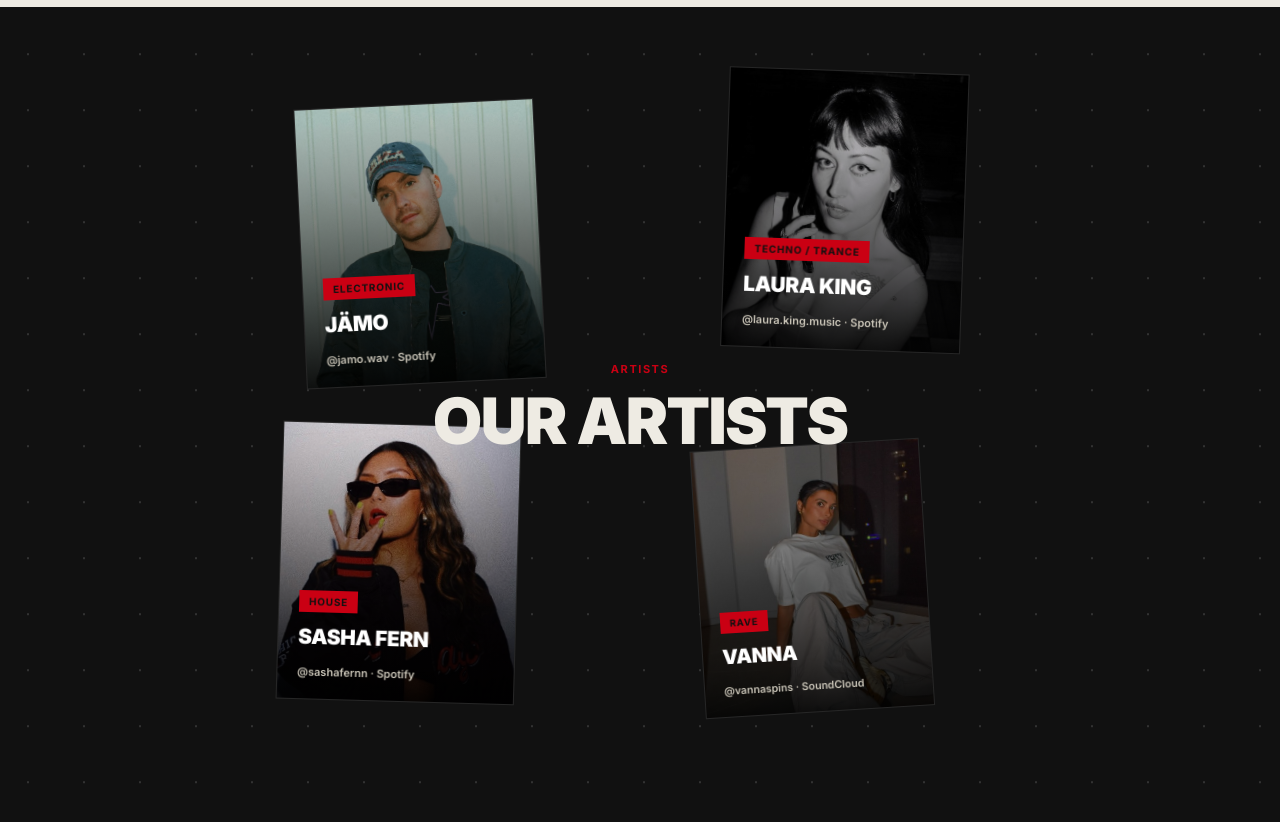
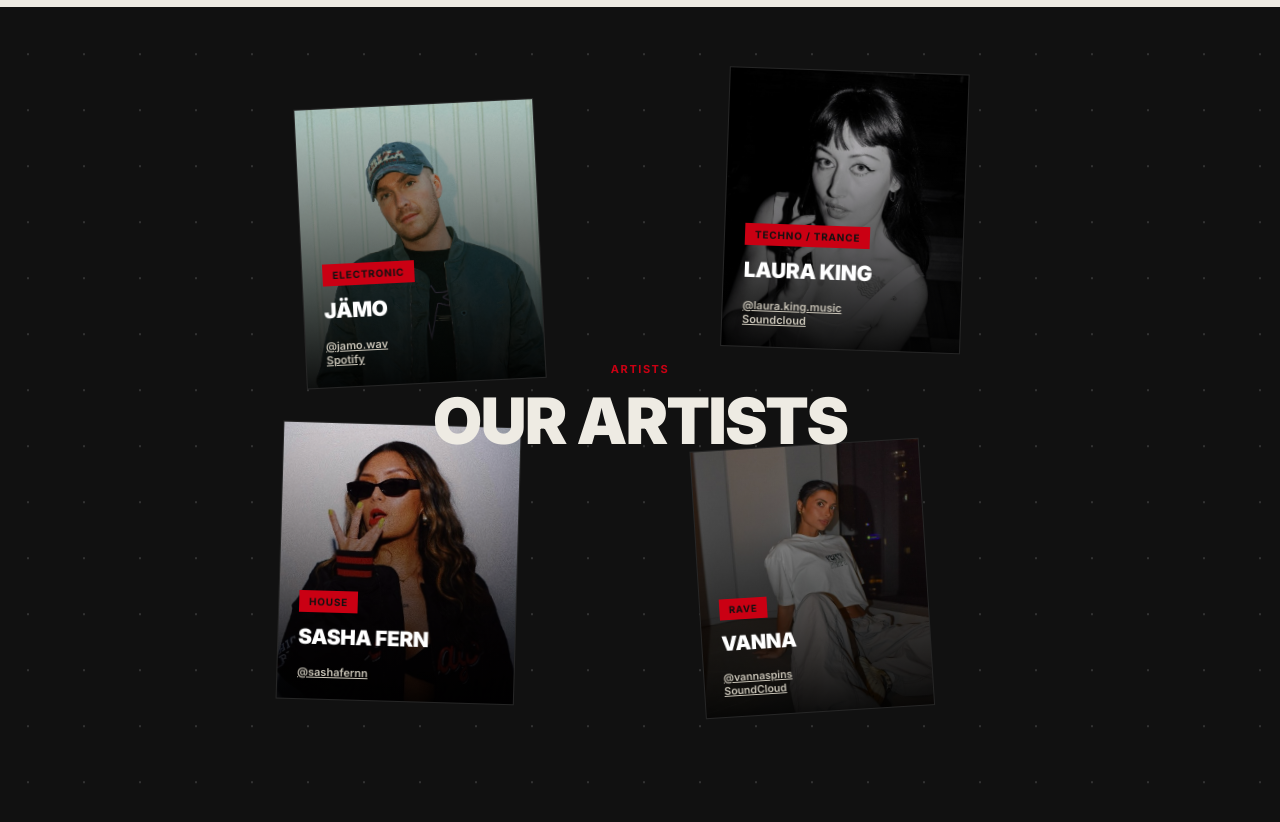
Before and after one commit to richhdev/happen-prototype, a Next.js app: page / in a window 1280 px wide. Shown: the part 9341-10163 px from the top of the page. Built offline with nearby package versions, Linux system fonts and the light colour scheme; no server answers.

Commit message:
Artists Section - add instagramm and spotify links. tidy inline styles

```diff
--- a/components/Artists.jsx
+++ b/components/Artists.jsx
@@ -1,6 +1,11 @@
 "use client";
 import { useRef, useState } from "react";
-import { motion, useScroll, useTransform, useMotionTemplate } from "motion/react";
+import {
+  motion,
+  useScroll,
+  useTransform,
+  useMotionTemplate,
+} from "motion/react";
 import { asset, EASE } from "@/lib/data";
 
 const cssEase = "cubic-bezier(.16,1,.3,1)";
@@ -11,28 +16,40 @@ const ARTISTS = [
     name: "JÄMO",
     img: asset("/assets/artist-jamo.jpg"),
     desc: "Australian DJ, producer and founder of Critical Feeling — recognised for a euphoric, emotionally charged sound and electrifying live sets. An official Calvin Harris remix and standout appearances at Let Them Eat Cake, Beyond The Valley and A3 Festival.",
-    handle: "@jamo.wav · Spotify",
+    instagramHandle: "@jamo.wav",
+    instagram: "https://instagram.com/jamo.wav",
+    musicHandle: "Spotify",
+    music: "https://open.spotify.com/artist/5BatmKqX0n63qHXQTcKoPr",
   },
   {
     genre: "Techno / Trance",
     name: "Laura King",
     img: asset("/assets/artist-laura-king.jpg"),
     desc: "A leading force in Australia's contemporary techno/trance scene, bridging global trends and local flavour. High-energy sets blending hard dance, groove techno, hip hop vocals and psychedelic trance.",
-    handle: "@laura.king.music · Spotify",
+    instagramHandle: "@laura.king.music",
+    instagram: "https://instagram.com/laura.king.music",
+    musicHandle: "Soundcloud",
+    music: "https://soundcloud.com/laurakingofficial",
   },
   {
     genre: "House",
     name: "Sasha Fern",
     img: asset("/assets/artist-sasha-fern.jpg"),
     desc: "Known for all things steezy, in style and in sound. A tasteful flow of Tech & Latino House, Jackin', Garage and bouncy rhythms. Has warmed up for Peggy Gou, Sharam Jey and Boys Noize.",
-    handle: "@sashafernn · Spotify",
+    instagramHandle: "@sashafernn",
+    instagram: "https://instagram.com/sashafernn",
+    musicHandle: "Soundcloud",
+    music: "",
   },
   {
     genre: "Rave",
     name: "Vanna",
     img: asset("/assets/artist-vanna.jpg"),
     desc: 'Melbourne-based, self-described "Naarm/Melbourne Rave Chic" and "bpm pusher." Has played Revolver Upstairs and venues in Paris and Dortmund.',
-    handle: "@vannaspins · SoundCloud",
+    instagramHandle: "@vannaspins",
+    instagram: "https://instagram.com/vannaspins",
+    musicHandle: "SoundCloud",
+    music: "https://soundcloud.com/vannaspins",
   },
 ];
 
@@ -55,10 +72,22 @@ function progresses(p, i) {
 
 function ArtistCard({ ar, i, progress, bioOpen, active, onClick }) {
   const s = SCATTER[i];
-  const txv = useTransform(progress, (p) => { const { p_i, a } = progresses(p, i); return s.sx * a + s.ex * p_i; });
-  const tyv = useTransform(progress, (p) => { const { p_i, a } = progresses(p, i); return `calc(${s.sy * a}px + (50vh - 160px) * ${s.ey * p_i})`; });
-  const tzv = useTransform(progress, (p) => { const { a } = progresses(p, i); return s.sz * a; });
-  const rotv = useTransform(progress, (p) => { const { p_i } = progresses(p, i); return s.r * (1 - p_i * 0.6); });
+  const txv = useTransform(progress, (p) => {
+    const { p_i, a } = progresses(p, i);
+    return s.sx * a + s.ex * p_i;
+  });
+  const tyv = useTransform(progress, (p) => {
+    const { p_i, a } = progresses(p, i);
+    return `calc(${s.sy * a}px + (50vh - 160px) * ${s.ey * p_i})`;
+  });
+  const tzv = useTransform(progress, (p) => {
+    const { a } = progresses(p, i);
+    return s.sz * a;
+  });
+  const rotv = useTransform(progress, (p) => {
+    const { p_i } = progresses(p, i);
+    return s.r * (1 - p_i * 0.6);
+  });
   const transform = useMotionTemplate`translate(-50%,-50%) translate3d(${txv}px, ${tyv}, ${tzv}px) rotate(${rotv}deg)`;
 
   return (
@@ -82,38 +111,93 @@ function ArtistCard({ ar, i, progress, bioOpen, active, onClick }) {
         willChange: "transform",
       }}
     >
-      <div
-        style={{
-          position: "absolute",
-          inset: 0,
-          display: "flex",
-          flexDirection: "column",
-          justifyContent: "flex-end",
-          padding: "90px 20px 20px",
-          pointerEvents: "none",
-          background: "linear-gradient(0deg, rgba(0,0,0,.92) 0%, rgba(0,0,0,.55) 42%, rgba(0,0,0,.05) 100%)",
-        }}
-      >
-        <div style={{ display: "inline-block", alignSelf: "flex-start", fontSize: 10, fontWeight: 700, letterSpacing: ".08em", textTransform: "uppercase", color: "#111", background: "#CA0013", padding: "5px 10px", marginBottom: 12 }}>
-          {ar.genre}
-        </div>
-        <h3 style={{ fontSize: 21, fontWeight: 900, letterSpacing: "-.02em", textTransform: "uppercase", color: "#fff", margin: "0 0 8px" }}>{ar.name}</h3>
+      <div className="artist-overlay">
+        <div className="artist-badge">{ar.genre}</div>
+        <h3 className="artist-name">{ar.name}</h3>
         <p
+          className="artist-desc"
           style={{
-            fontSize: 12.5,
-            color: "#dedad0",
-            lineHeight: 1.55,
-            margin: "0 0 8px",
             opacity: bioOpen ? 1 : 0,
             maxHeight: bioOpen ? 200 : 0,
-            overflow: "hidden",
             transition: `opacity 420ms ${cssEase}, max-height 420ms ${cssEase}`,
           }}
         >
           {ar.desc}
         </p>
-        <div style={{ fontSize: 11, color: "#c9c4b7", fontWeight: 600 }}>{ar.handle}</div>
+
+        {ar.instagram && ar.instagramHandle && (
+          <div style={{ fontSize: 11, color: "#c9c4b7", fontWeight: 600 }}>
+            <a
+              href={ar.instagram}
+              target="_blank"
+              rel="noopener noreferrer"
+              style={{ fontSize: 11, color: "#c9c4b7", fontWeight: 600 }}
+            >
+              {ar.instagramHandle}
+            </a>
+          </div>
+        )}
+
+        {ar.music && ar.musicHandle && (
+          <div style={{ fontSize: 11, color: "#c9c4b7", fontWeight: 600 }}>
+            <a
+              href={ar.music}
+              target="_blank"
+              rel="noopener noreferrer"
+              style={{ fontSize: 11, color: "#c9c4b7", fontWeight: 600 }}
+            >
+              {ar.musicHandle}
+            </a>
+          </div>
+        )}
       </div>
+      <style jsx>{`
+        .artist-overlay {
+          position: absolute;
+          inset: 0;
+          display: flex;
+          flex-direction: column;
+          justify-content: flex-end;
+          padding: 90px 20px 20px;
+          pointer-events: none;
+          background: linear-gradient(
+            0deg,
+            rgba(0, 0, 0, 0.92) 0%,
+            rgba(0, 0, 0, 0.55) 42%,
+            rgba(0, 0, 0, 0.05) 100%
+          );
+        }
+
+        .artist-badge {
+          display: inline-block;
+          align-self: flex-start;
+          font-size: 10px;
+          font-weight: 700;
+          letter-spacing: 0.08em;
+          text-transform: uppercase;
+          color: #111;
+          background: #ca0013;
+          padding: 5px 10px;
+          margin-bottom: 12px;
+        }
+
+        .artist-name {
+          font-size: 21px;
+          font-weight: 900;
+          letter-spacing: -0.02em;
+          text-transform: uppercase;
+          color: #fff;
+          margin: 0 0 8px;
+        }
+
+        .artist-desc {
+          fontSize: 12.5;
+          color: #dedad0;
+          lineHeight: 1.55;
+          margin: 0 0 8px;
+          overflow: hidden:
+        }
+      `}</style>
     </motion.div>
   );
 }
@@ -144,8 +228,8 @@ export default function Artists() {
   };
 
   return (
-    <section id="b-artists" style={{ background: "#111" }}>
-      <div ref={containerRef} style={{ height: "160vh" }}>
+    <section id="b-artists" className="artists-section">
+      <div ref={containerRef} className="artists-shell">
         <motion.div
           style={{
             position: "sticky",
@@ -155,7 +239,8 @@ export default function Artists() {
             overflow: "hidden",
             perspective: "1400px",
             perspectiveOrigin: "50% 45%",
-            backgroundImage: "radial-gradient(rgba(255,255,255,.14) 1.5px, transparent 1.5px)",
+            backgroundImage:
+              "radial-gradient(rgba(255,255,255,.14) 1.5px, transparent 1.5px)",
             backgroundSize: "56px 56px",
             backgroundPositionX: "0px",
             backgroundPositionY: bgY,
@@ -173,15 +258,24 @@ export default function Artists() {
               transform: "translate(-50%,-50%)",
               textAlign: "center",
               zIndex: 20,
+              pointerEvents: "none",
             }}
           >
-            <span style={{ display: "block", fontSize: 11, fontWeight: 700, letterSpacing: ".14em", textTransform: "uppercase", color: "#CA0013", marginBottom: 14 }}>Artists</span>
+            <span className="artists-eyebrow">Artists</span>
             <motion.h2
               initial={{ letterSpacing: ".14em" }}
               whileInView={{ letterSpacing: "-.03em" }}
               viewport={{ once: false, amount: 0.6 }}
               transition={{ duration: 1.4, ease: EASE }}
-              style={{ fontSize: 64, fontWeight: 900, whiteSpace: "nowrap", textTransform: "uppercase", lineHeight: 0.98, margin: 0, color: "#EEEBE3" }}
+              style={{
+                fontSize: 64,
+                fontWeight: 900,
+                whiteSpace: "nowrap",
+                textTransform: "uppercase",
+                lineHeight: 0.98,
+                margin: 0,
+                color: "#EEEBE3",
+              }}
             >
               Our artists
             </motion.h2>
@@ -200,6 +294,25 @@ export default function Artists() {
           ))}
         </motion.div>
       </div>
+      <style jsx>{`
+        .artists-section {
+          background: #111;
+        }
+
+        .artists-shell {
+          height: 160vh;
+        }
+
+        .artists-eyebrow {
+          display: block;
+          font-size: 11px;
+          font-weight: 700;
+          letter-spacing: 0.14em;
+          text-transform: uppercase;
+          color: #ca0013;
+          margin-bottom: 14px;
+        }
+      `}</style>
     </section>
   );
 }
```
